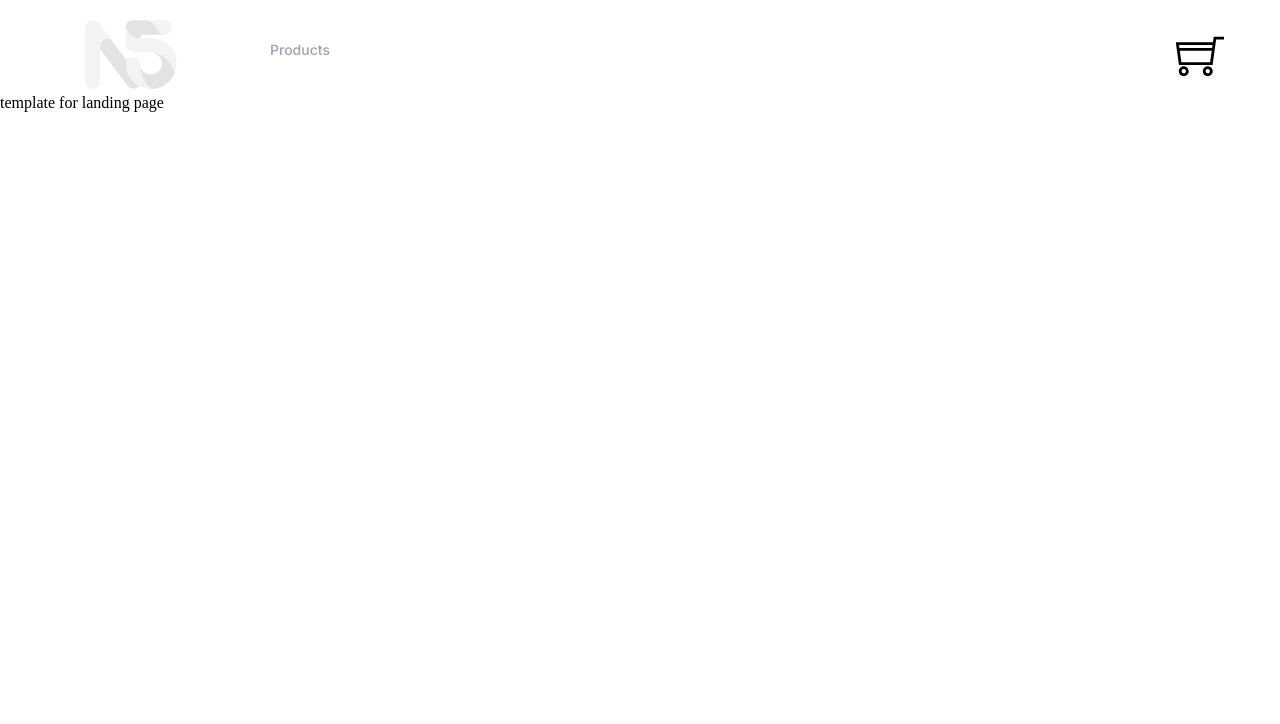
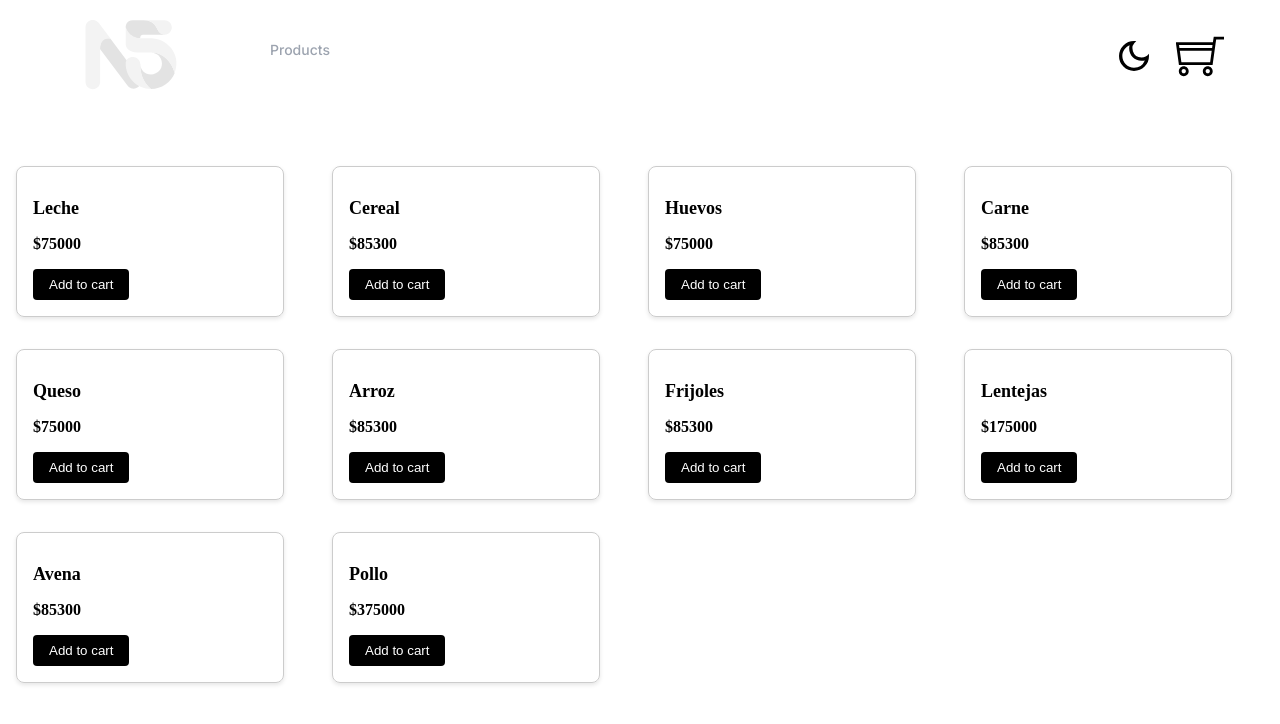
Before and after one commit to JPGallegos1/n5, a Next.js app: page / in a window 1280 px wide. Shown: the top 724 px of the page. Built offline with nearby package versions, Linux system fonts and the light colour scheme.

Commit message:
add: products to the landing page

```diff
--- a/package.json
+++ b/package.json
@@ -16,6 +16,7 @@
     "react-hook-form": "^7.48.2",
     "react-icons": "^4.12.0",
     "sass": "^1.69.5",
+    "swr": "^2.2.4",
     "usehooks-ts": "^2.9.1"
   },
   "devDependencies": {
--- a/src/components/layout.tsx
+++ b/src/components/layout.tsx
@@ -13,7 +13,7 @@ type Props = {
 };
 
 export default function Layout({ children }: Props) {
-  const [isDarkTheme, setDarkTheme] = useLocalStorage("darkTheme", true);
+  const [isDarkTheme, setDarkTheme] = useLocalStorage("darkTheme", false);
   let hasProducts = false;
 
   const toggleTheme = () => {
--- /dev/null
+++ b/src/components/molecules/product-card.tsx
@@ -0,0 +1,24 @@
+import styles from "@/styles/_product.module.scss";
+
+type Props = {
+  title: string;
+  price: number;
+  amount: number;
+};
+
+export default function ProductCard({ title, price, amount }: Props) {
+  const handleBuyClick = () => {
+    console.log(`Buying ${title} for $${price}`);
+  };
+
+  return (
+    <div className={`${styles.productCard}`}>
+      {/* <img src="product-image.jpg" alt="Product Image" className="product-image" /> */}
+      <h2 className={`${styles.productTitle}`}>{title}</h2>
+      <p className={`${styles.productPrice}`}>{`$${price}`}</p>
+      <button className={`${styles.buyButton}`} onClick={handleBuyClick}>
+        Add to cart
+      </button>
+    </div>
+  );
+}
--- a/src/components/templates/landing.tsx
+++ b/src/components/templates/landing.tsx
@@ -1,9 +1,29 @@
+import useProducts from "@/hooks/useProducts";
+import styles from "@/styles/_product.module.scss";
+
 import Layout from "../layout";
+import ProductCard from "../molecules/product-card";
 
 export default function LandingTemplate() {
+  const { products, areProductsLoading } = useProducts();
+
   return (
     <Layout>
-      <section>{`template for landing page`}</section>
+      <section>
+        <div>
+          <ul className={`${styles.productList}`}>
+            {!areProductsLoading ? (
+              products?.products.map((product) => (
+                <li key={product.id}>
+                  <ProductCard amount={product.amount} price={product.price} title={product.name} />
+                </li>
+              ))
+            ) : (
+              <div>{`Loading...`}</div>
+            )}
+          </ul>
+        </div>
+      </section>
     </Layout>
   );
 }
--- /dev/null
+++ b/src/hooks/useProducts.ts
@@ -0,0 +1,17 @@
+import type { Fetcher } from "swr";
+
+import useSWR from "swr";
+
+import { Products } from "@/types";
+
+export const fetcher: Fetcher<Products, string> = (...args) =>
+  fetch(...args).then((res) => res.json());
+
+export default function useProducts() {
+  const { data: products, isLoading: areProductsLoading } = useSWR(
+    "http://localhost:3000/api/products",
+    fetcher,
+  );
+
+  return { products, areProductsLoading };
+}
--- a/src/pages/index.tsx
+++ b/src/pages/index.tsx
@@ -1,19 +1,6 @@
-import { useEffect } from "react";
-
 import LandingTemplate from "@/components/templates/landing";
 
 export default function Home() {
-  useEffect(() => {
-    const getProducts = async () => {
-      const response = await fetch("http://localhost:3000/api/products");
-      const data = await response.json();
-
-      console.log({ data });
-    };
-
-    getProducts();
-  }, []);
-
   return (
     <>
       <LandingTemplate />
--- /dev/null
+++ b/src/styles/_product.module.scss
@@ -0,0 +1,60 @@
+@import 'mixins';
+
+.productList {
+    grid-template-columns: 1fr;
+    padding: 0 16px;
+
+
+
+    @include md(){
+        margin-top: 32px;
+        padding-top: 32px;
+        display: grid;
+        grid-template-columns: repeat(4, minmax(250px, 1fr));
+        gap: 16px;
+        max-height: 100%;
+    }
+  }
+
+.productCard{
+    border: 1px solid #ccc;
+    border-radius: 8px;
+    padding: 16px;
+    box-shadow: 0 2px 4px rgba(0, 0, 0, 0.1);
+    transition: transform 0.3s ease-in-out;
+
+    @include md(){
+        width: calc(100% - 32px);
+        max-width: unset;
+        margin: 8px 0;
+    }
+}
+
+.productCard:hover{
+    transform: translateY(-5px);
+}
+
+.productTitle {
+    font-weight: bold;
+    font-size: 18px;
+    margin-bottom: 8px;
+}
+
+.productPrice{
+    font-weight: bold;
+    font-size: 16px;
+}
+
+.buyButton {
+    padding: 8px 16px;
+    background-color: #000;
+    color: #fff;
+    border: none;
+    border-radius: 4px;
+    cursor: pointer;
+    transition: background-color 0.3s ease-in-out;
+}
+
+.buyButton:hover{
+    background-color: #333;
+}
```
Also changed, not shown: src/pages/cart.tsx (added), 1 other file (tests, documents, lock files or other folders).
